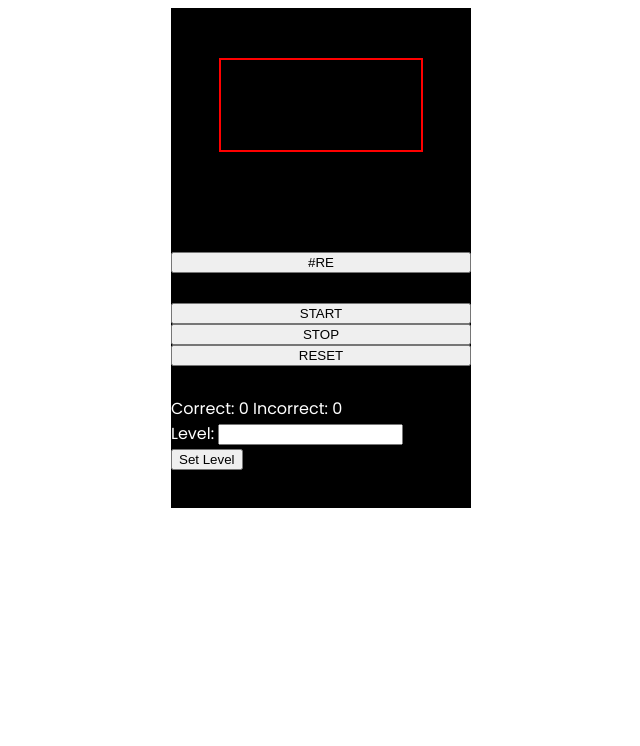
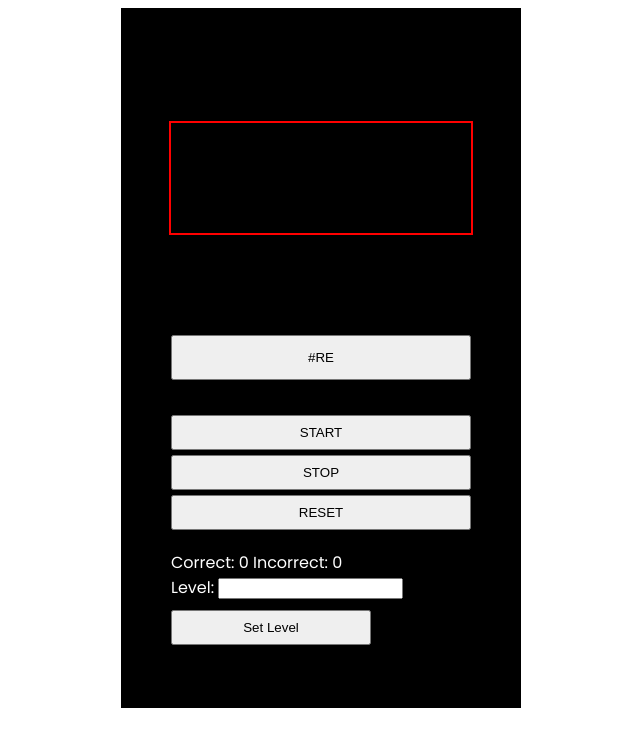
Before and after one commit to MagentaLoveYou/psychobrain, a plain HTML site: page index.html in a window 1280 px wide. Shown: the whole page, without its empty margins (319-959 px from the left). Drawn offline with nearby package versions, Linux system fonts and the light colour scheme.

Commit message:
Update styles.css

```diff
--- a/css/styles.css
+++ b/css/styles.css
@@ -14,36 +14,44 @@ body {
 header {
     display: flex;
     justify-content: center;
-    width: 300px;
-    height: 500px;
+    width: 400px;
+    height: 700px;
     background-color: black;
 }
 
 .wrapper {
     display: flex;
     flex-direction: column;
+    justify-content: center;
     align-items: center;
     padding-top: 50px;
 }
 
 .main {
-    padding-top: 10px;
+    padding-top: 30px;
     display: flex;
     justify-content: center;
     align-items: center;
 }
 
 .main {
-    width: 200px;
+    width: 300px;
     height: 80px;
     border: 2px solid red;
 }
 
+#percent {
+    font-size: 30px;
+    text-transform: uppercase;
+}
+
 .btn {
+    width: 300px;
     padding-top: 100px;
     display: flex;
     flex-direction: column;
 }
+
 .rep {
     display: flex;
     flex-direction: column;
@@ -57,9 +65,25 @@ header {
 }
 
 .options {
-    padding-top: 30px;
+    padding-top: 20px;
 }
 
 #prompt {
     font-size: 30px;
 }
+
+.rep > button {
+    width: 300px;
+    height: 45px;
+}
+.ctrl > button {
+    width: 300px;
+    height: 35px;
+    margin-top: 5px;
+}
+
+.options > button {
+    margin-top: 10px;
+    width: 200px;
+    height: 35px;
+}
```
